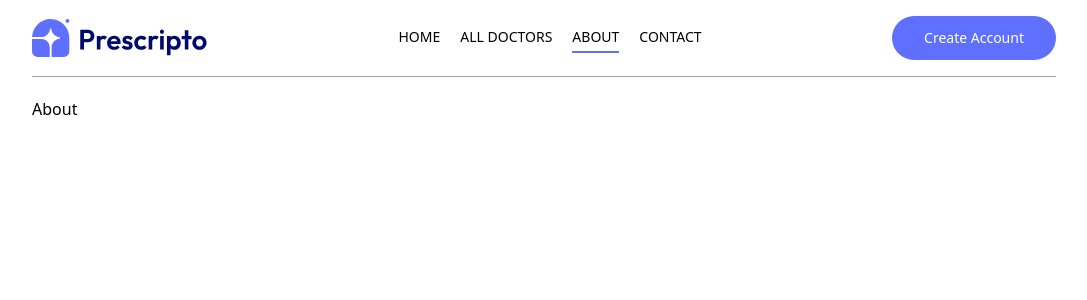
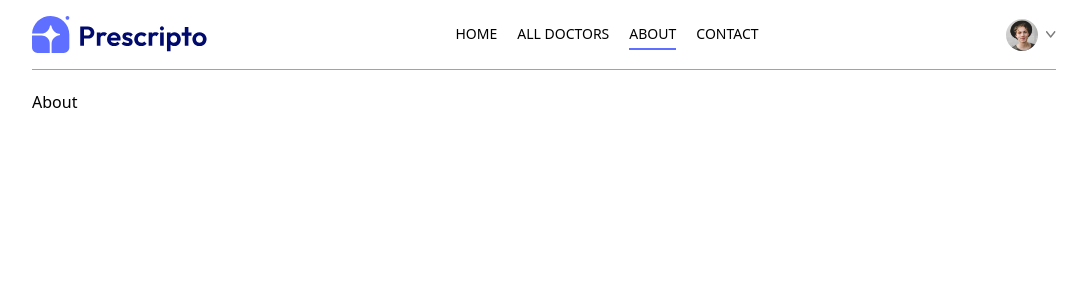
Before and after one commit to mintrgm/Kokoro-Care, a React (Vite) app in the folder frontend/: page /about in a window 1280 px wide. Shown: the top 300 px of the page, without its empty margins (96-1183 px from the left). Built offline with nearby package versions, Linux system fonts and the light colour scheme.

Commit message:
navigation in navbar

```diff
--- a/frontend/src/components/Navbar.jsx
+++ b/frontend/src/components/Navbar.jsx
@@ -1,10 +1,13 @@
-import React from 'react'
+import React, { useState } from 'react'
 import {assets} from '../assets/assets'
 import { NavLink, useNavigate } from 'react-router-dom'
 
 const Navbar = () => {
+    // useNavigate hook to redirect to different pages when clicked
+    const navigate = useNavigate()
 
-    const navigate = useNavigate()
+    const [showMenu, setShowMenu] = useState(false)
+    const [token,setToken] = useState(true)
   return (
     <div className='flex items-center justify-between text-sm py-4 mb-5 border-b border-b-gray-400'>
         <img className='w-44 cursor-pointer' src={assets.logo} alt="logo" />
@@ -27,10 +30,27 @@
             </NavLink>
         </ul>
         <div className='flex items-center gap-4'>
-            <button onClick={() => navigate('/login')}
-            className='bg-primary text-white px-8 py-3 rounded-full font-light hidden md:block'>
-                Create Account
-            </button>
+            {
+                token ? <div className='flex items-center gap-2 cursor-pointer group relative'>
+                            <img className='w-8 rounded-full' src={assets.profile_pic} alt="" />
+                            <img className='w-2.5' src={assets.dropdown_icon} alt="" />
+                            <div className='absolute top-0 right-0 pt-14 text-base font-medium text-gray-500 z-20 hidden group-hover:block'>
+                                <div className='min-w-44 bg-stone-100 rounded flex flex-col gap-4 p-4'>
+                                    <p onClick={() => navigate('my-profile')}
+                                       className='hover:text-black cursor-pointer'>My Profile</p>
+                                    <p onClick={() => navigate('my-appointments')}
+                                        className='hover:text-black cursor-pointer'>My Appointments</p>
+                                    <p onClick={() => setToken(false)}
+                                        className='hover:text-black cursor-pointer'>Logout</p>
+                                </div>
+                            </div>
+                        </div>
+                      : <button onClick={() => navigate('/login')}
+                            className='bg-primary text-white px-8 py-3 rounded-full font-light hidden md:block'>
+                            Create Account
+                        </button>
+            }
+
         </div>
     </div>
   )
```
